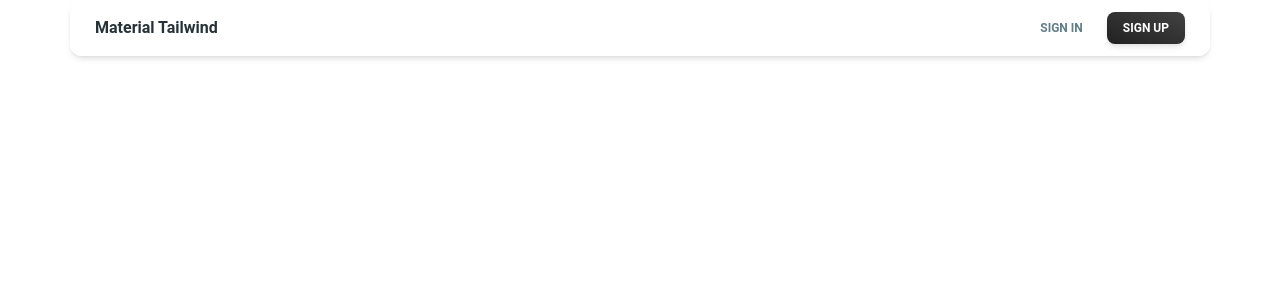
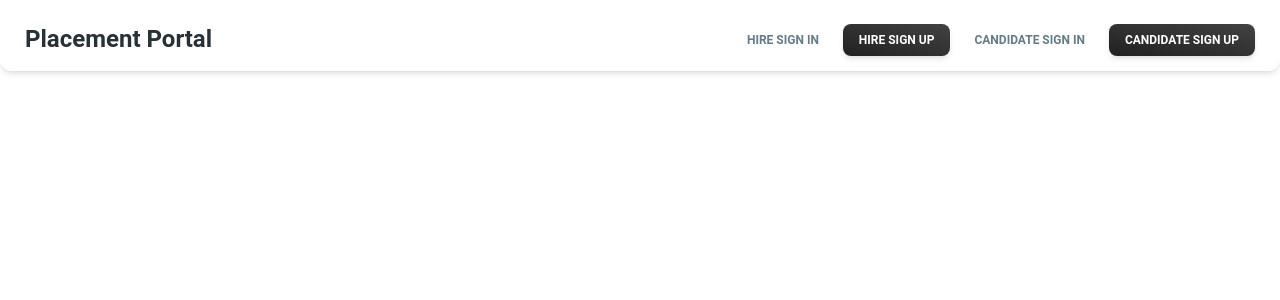
Before and after one commit to Anurag2293/placement-portal, a Next.js app: page / in a window 1280 px wide. Shown: the top 300 px of the page. Built offline with nearby package versions, Linux system fonts and the light colour scheme.

Commit message:
feat - backend auth for company

```diff
--- /dev/null
+++ b/src/app/api/company/auth/sign-in/route.ts
@@ -0,0 +1,20 @@
+import { NextResponse } from "next/server";
+import { PrismaClient } from '@prisma/client';
+
+const prisma = new PrismaClient();
+
+export const POST = async (request: Request) => {
+    const { email, password } = await request.json();
+    try {
+        const company = await prisma.company.findUnique({ where: { email: email } });
+        if (!company) {
+            return NextResponse.json({success: false, message: "Company not found"}, { status: 404 });
+        }
+        if (company.password !== password) {
+            return NextResponse.json({success: false, message: "Password is incorrect"}, { status: 401 });
+        }
+        return NextResponse.json({success: true, message: "Company Successfully signed in", company});
+    } catch (error: any) {
+        return NextResponse.json({success: false, message: error.message}, { status: 500 });
+    }
+}
--- /dev/null
+++ b/src/app/api/company/auth/sign-up/route.ts
@@ -0,0 +1,21 @@
+import { NextResponse } from "next/server";
+import { PrismaClient } from '@prisma/client';
+
+const prisma = new PrismaClient();
+
+export const POST = async (request: Request) => {
+    const body = await request.json();
+    try {
+        const company = await prisma.company.create({
+            data: {
+                name: body.name,
+                hrName: body.hrName,
+                email: body.email,
+                password: body.password,
+            },
+        })
+        return NextResponse.json({success: true, message: "Company Successfully signed up", company});
+    } catch (error: any) {
+        return NextResponse.json({success: false, message: error.message}, { status: 500 });
+    }
+}
--- a/src/app/page.tsx
+++ b/src/app/page.tsx
@@ -5,8 +5,10 @@ import MainNavbar from "@/components/MainNavbar"
 export default function Home() {
 
 	return (
-		<div>
-			<MainNavbar />
-		</div>
+		<>
+			<header>
+				<MainNavbar />
+			</header>
+		</>
 	)
 }
--- a/src/components/DeveloperProfileMenu.tsx
+++ b/src/components/DeveloperProfileMenu.tsx
@@ -1,7 +1,7 @@
 'use client'
 
 import React, { useState } from "react";
-import { logOut } from "@/redux/features/dev-auth-slice";
+import { logOut } from "@/redux/features/hire-auth-slice";
 import { AppDispatch } from "@/redux/store";
 import { useDispatch } from "react-redux";
 
--- a/src/components/MainNavbar.tsx
+++ b/src/components/MainNavbar.tsx
@@ -27,23 +27,28 @@ export default function MainNavbar() {
     }, []);
 
     return (
-        <Navbar className="mx-auto max-w-screen-xl px-4 py-2">
+        <Navbar className="mx-auto max-w-screen-4xl px-4 py-2 mt-2">
             <div className="flex items-center justify-between text-blue-gray-900">
-                <Typography
-                    as="a"
-                    href="#"
-                    variant="h6"
-                    className="mr-4 cursor-pointer py-1.5 lg:ml-2"
-                >
-                    Material Tailwind
-                </Typography>
-
+                <Link href="/">
+                    <Typography
+                        variant="h4"
+                        className="mr-4 cursor-pointer py-1.5 lg:ml-2"
+                    >
+                        Placement Portal
+                    </Typography>
+                </Link>
                 <div className="hidden gap-2 lg:flex">
                     <Button variant="text" size="sm" color="blue-gray">
-                        <Link href="/developer/sign-in">Sign In</Link>
+                        <Link href="/work/sign-in">{"Hire Sign In"}</Link>
                     </Button>
                     <Button variant="gradient" size="sm">
-                        <Link href="/developer/sign-up">Sign Up</Link>
+                        <Link href="/work/sign-up">{"Hire Sign Up"}</Link>
+                    </Button>
+                    <Button variant="text" size="sm" color="blue-gray">
+                        <Link href="/developer/sign-in">{"Candidate Sign In"}</Link>
+                    </Button>
+                    <Button variant="gradient" size="sm">
+                        <Link href="/developer/sign-up">{"Candidate Sign Up"}</Link>
                     </Button>
                     <div>
                         <UserButton afterSignOutUrl="/" />
--- a/src/components/my-log-in.tsx
+++ b/src/components/my-log-in.tsx
@@ -6,7 +6,7 @@ import { SubmitHandler, useForm } from "react-hook-form";
 
 import { useDispatch } from 'react-redux';
 import { AppDispatch } from '@/redux/store';
-import { logIn } from '@/redux/features/dev-auth-slice';
+import { logIn } from '@/redux/features/hire-auth-slice';
 
 import {
     Card,
--- a/src/middleware.ts
+++ b/src/middleware.ts
@@ -5,7 +5,7 @@ import { authMiddleware } from "@clerk/nextjs";
 // See https://clerk.com/docs/nextjs/middleware for more information about configuring your middleware
 
 export default authMiddleware({
-    publicRoutes: ["/", "/api/auth/developer", "/developer"]
+    publicRoutes: ["/", "/developer", "/api/company/auth/sign-in", "/api/company/auth/sign-up", "/api/company/auth/sign-out"]
 });
 
 export const config = {
--- a/src/redux/features/dev-auth-slice.ts
+++ b/src/redux/features/hire-auth-slice.ts
@@ -3,43 +3,46 @@ import { createSlice, PayloadAction } from '@reduxjs/toolkit';
 type AuthState = {
     isAuthenticated: boolean;
     name: string;
+    hrName: string;
     id: string;
-    isModerator: boolean;
 }
 
 type InitialState = {
     value: AuthState
 }
 
+type LoginPayloadAction = {
+    hireName: string;
+    hrName: string;
+    id: string;
+};
+
 const initialState = {
     value: {
         isAuthenticated: false,
         name: "",
         id: "",
-        isModerator: false,
     } as AuthState
 } as InitialState;
 
 export const auth = createSlice({
-    name: 'auth',
+    name: 'hire-auth',
     initialState,
     // Reducers are actual function that take in action and state and return new state
     reducers: {
         logOut: () => {
             return initialState;
         },
-        logIn: (state, action: PayloadAction<string>) => {
+        logIn: (state, action: PayloadAction<LoginPayloadAction>) => {
             return {
                 value: {
                     isAuthenticated: true,
-                    name: action.payload,
-                    id: "",
+                    name: action.payload.hireName,
+                    id: action.payload.id,
+                    hrName: action.payload.hrName,
                     isModerator: false,
                 }
             }
-        },
-        toggleModerator: (state) => {
-            state.value.isModerator = !state.value.isModerator;
         }
     }
 });
--- a/src/redux/store.ts
+++ b/src/redux/store.ts
@@ -1,6 +1,6 @@
 import { configureStore } from "@reduxjs/toolkit";
 import { TypedUseSelectorHook, useSelector } from "react-redux";
-import authReducer from "./features/dev-auth-slice";
+import authReducer from "./features/hire-auth-slice";
 
 export const store = configureStore({
     reducer: {
```
Also changed, not shown: 1 other file (tests, documents, lock files or other folders).
